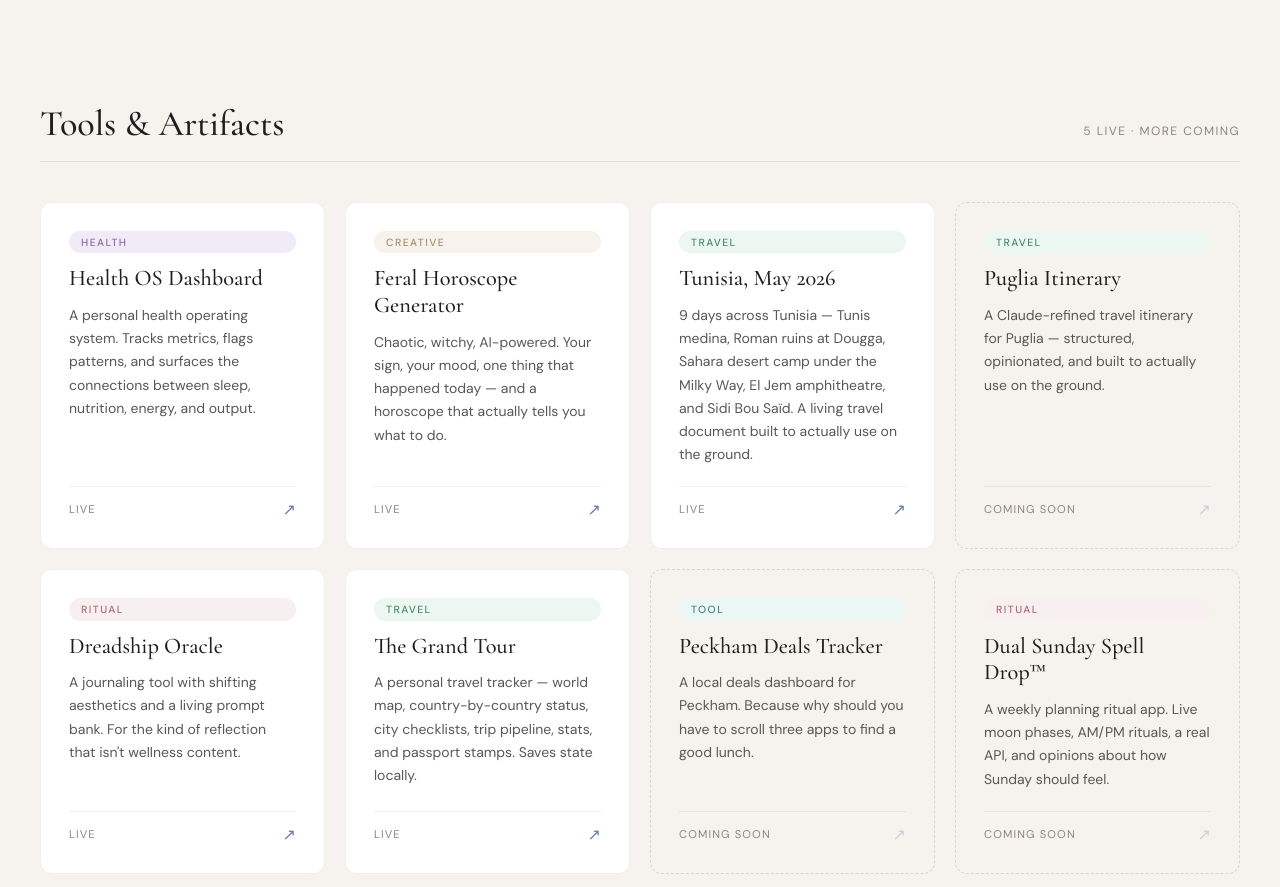
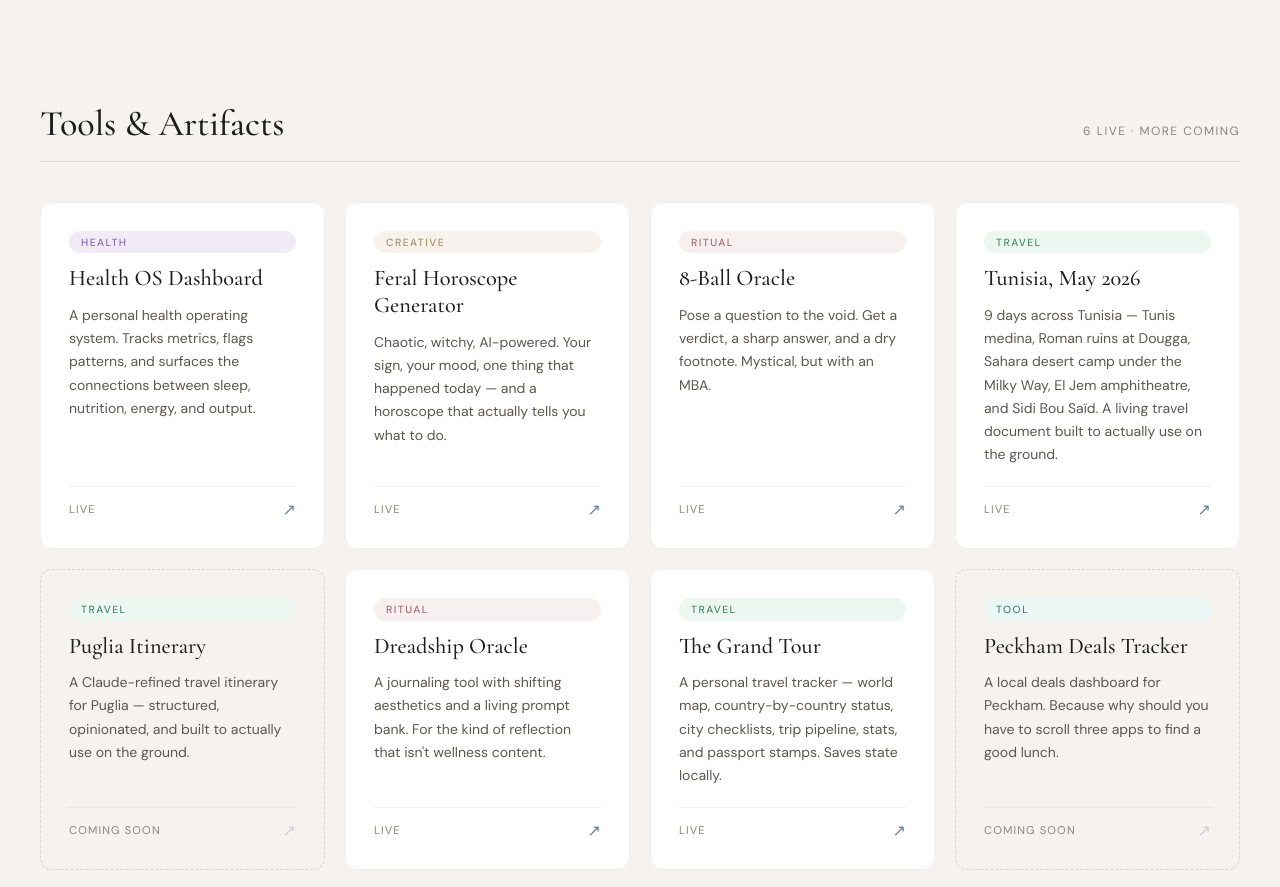
Before and after one commit to miznizzz/claudefun, a website: page index.html in a window 1280 px wide. Shown: the part 1020-1907 px from the top of the page. Drawn offline with nearby package versions, Linux system fonts and the light colour scheme.

Commit message:
Add 8-Ball Oracle card to portfolio

```diff
--- a/index.html
+++ b/index.html
@@ -107,11 +107,12 @@ footer a:hover { text-decoration: underline; }
 <section class="section" id="tools">
   <div class="section-header">
     <h2 class="section-title">Tools &amp; Artifacts</h2>
-    <span class="section-count">5 live · more coming</span>
+    <span class="section-count">6 live · more coming</span>
   </div>
   <div class="project-grid">
     <a class="project-card" href="./health-os/"><span class="card-tag tag-health">Health</span><h3 class="card-title">Health OS Dashboard</h3><p class="card-desc">A personal health operating system. Tracks metrics, flags patterns, and surfaces the connections between sleep, nutrition, energy, and output.</p><div class="card-footer"><span class="card-status">Live</span><span class="card-arrow">↗</span></div></a>
     <a class="project-card" href="https://claudefun.vercel.app/feral-horoscope/"><span class="card-tag tag-creative">Creative</span><h3 class="card-title">Feral Horoscope Generator</h3><p class="card-desc">Chaotic, witchy, AI-powered. Your sign, your mood, one thing that happened today — and a horoscope that actually tells you what to do.</p><div class="card-footer"><span class="card-status">Live</span><span class="card-arrow">↗</span></div></a>
+    <a class="project-card" href="https://claudefun.vercel.app/8-ball/"><span class="card-tag tag-ritual">Ritual</span><h3 class="card-title">8-Ball Oracle</h3><p class="card-desc">Pose a question to the void. Get a verdict, a sharp answer, and a dry footnote. Mystical, but with an MBA.</p><div class="card-footer"><span class="card-status">Live</span><span class="card-arrow">↗</span></div></a>
     <a class="project-card" href="./tunisia-trip/"><span class="card-tag tag-travel">Travel</span><h3 class="card-title">Tunisia, May 2026</h3><p class="card-desc">9 days across Tunisia — Tunis medina, Roman ruins at Dougga, Sahara desert camp under the Milky Way, El Jem amphitheatre, and Sidi Bou Saïd. A living travel document built to actually use on the ground.</p><div class="card-footer"><span class="card-status">Live</span><span class="card-arrow">↗</span></div></a>
     <div class="project-card card-placeholder"><span class="card-tag tag-travel">Travel</span><h3 class="card-title">Puglia Itinerary</h3><p class="card-desc">A Claude-refined travel itinerary for Puglia — structured, opinionated, and built to actually use on the ground.</p><div class="card-footer"><span class="card-status">Coming soon</span><span class="card-arrow" style="opacity:0.3">↗</span></div></div>
     <a class="project-card" href="./dreadship-oracle/"><span class="card-tag tag-ritual">Ritual</span><h3 class="card-title">Dreadship Oracle</h3><p class="card-desc">A journaling tool with shifting aesthetics and a living prompt bank. For the kind of reflection that isn't wellness content.</p><div class="card-footer"><span class="card-status">Live</span><span class="card-arrow">↗</span></div></a>
```
